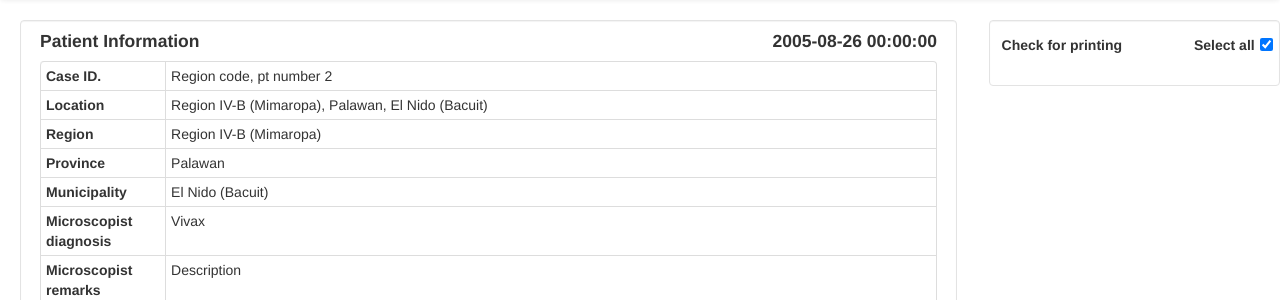
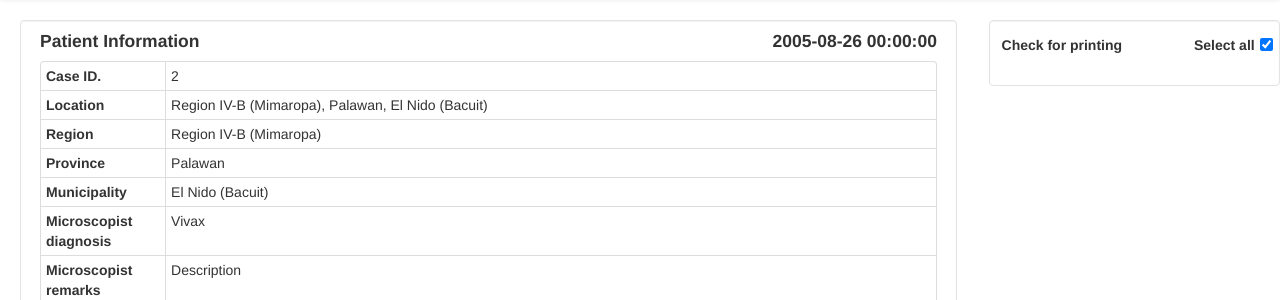
Before and after one commit to kedelaspenas/Malaria-Server, a Flask app: page /case/2/ in a window 1280 px wide. Shown: the part 42-342 px from the top of the page. Run offline with Flask 2, Linux system fonts and the light colour scheme; a user stored in the database is signed in; data comes from the database, SQL or seed files in the repository; some libraries are stand-ins or nearby versions.

Commit message:
Remove placeholder case ID label

```diff
--- a/serveus/templates/case.html
+++ b/serveus/templates/case.html
@@ -23,7 +23,7 @@
                         <h4 class="pull-left">Patient Information</h4>
                         <h4 class="pull-right">{{case.date}}</h4>
                         <table class="table table-condensed table-bordered" style="width: 100%">
-                        <tr><th class="span2">Case ID.<td class="span10">Region code, pt number {{case.id}}
+                        <tr><th class="span2">Case ID.<td class="span10"> {{case.id}}
 						<tr><th>Location<td>{{case.region}}, {{case.province}}, {{case.municipality}}
 						<tr><th>Region<td>{{case.region}}
 						<tr><th>Province<td>{{case.province}}
```
